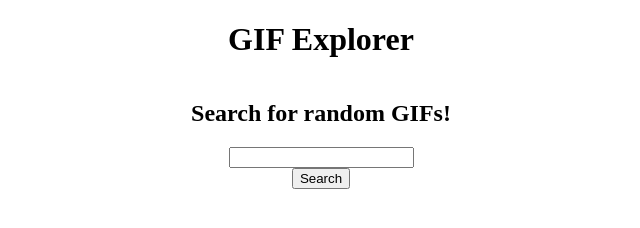
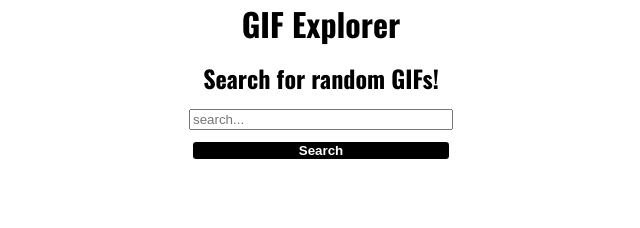
Before and after one commit to david-kwon-clover/async-giphy, a website: page index.html in a window 1280 px wide. Shown: the whole page, without its empty margins (319-959 px from the left). Drawn offline with nearby package versions, Linux system fonts and the light colour scheme; a web font is replaced by a local one.

Commit message:
Add minor styling changes

```diff
--- a/index.html
+++ b/index.html
@@ -1,21 +1,25 @@
 <!DOCTYPE html>
 <html lang="en">
   <head>
-    <meta charset="UTF-8">
-    <meta name="viewport" content="width=device-width, initial-scale=1.0">
-    <title>Document</title>
-    <link rel="stylesheet" href="styles.css">
+    <meta charset="UTF-8" />
+    <meta name="viewport" content="width=device-width, initial-scale=1.0" />
+    <title>Giphy Async Practice</title>
+    <link rel="stylesheet" href="styles.css" />
+    <link rel="preconnect" href="https://fonts.googleapis.com" />
+    <link rel="preconnect" href="https://fonts.gstatic.com" crossorigin />
+    <link
+      href="https://fonts.googleapis.com/css2?family=Oswald:wght@200..700&family=Playwrite+GB+S:ital,wght@0,100..400;1,100..400&display=swap"
+      rel="stylesheet"
+    />
   </head>
   <body>
     <header>
       <h1>GIF Explorer</h1>
       <h2>Search for random GIFs!</h2>
-        <input type="text" id="search-input">
+      <input type="text" id="search-input" placeholder="search..."/>
       <button type="button" id="search-button">Search</button>
     </header>
-    <section class="gifSection">
-
-    </section>
+    <section class="gifSection"></section>
     <script defer type="module" src="index.js"></script>
   </body>
 </html>
--- a/styles.css
+++ b/styles.css
@@ -5,6 +5,7 @@ body {
     flex-direction: column;
     justify-content: flex-start;
     margin: 0;
+    font-family: "Oswald", sans-se
 }
 
 header {
@@ -14,11 +15,16 @@ header {
     flex-direction: column;
     align-items: center;
     text-align: center;
-    margin-bottom: 10%;
+    margin-bottom: 5%;
+}
+
+h1, h2 {
+    margin-top: 0;
+    margin-bottom: 1%;
 }
 
 section {
-    height: 60%;
+    height: 75%;
     width: 100%;
     display: flex;
     flex-wrap: wrap;
@@ -34,3 +40,18 @@ img {
     height: 100%;
     width: 100%;
 }
+
+input {
+    margin-bottom: 1%;
+    width: 20%;
+}
+
+button {
+    width: 20%;
+    border: none;
+    border-radius: 0.2rem;
+    background-color: black;
+    font-weight: bolder;
+    color: white;
+    cursor: pointer;
+}
```
Lines whose indentation alone changed are shown as unchanged.
